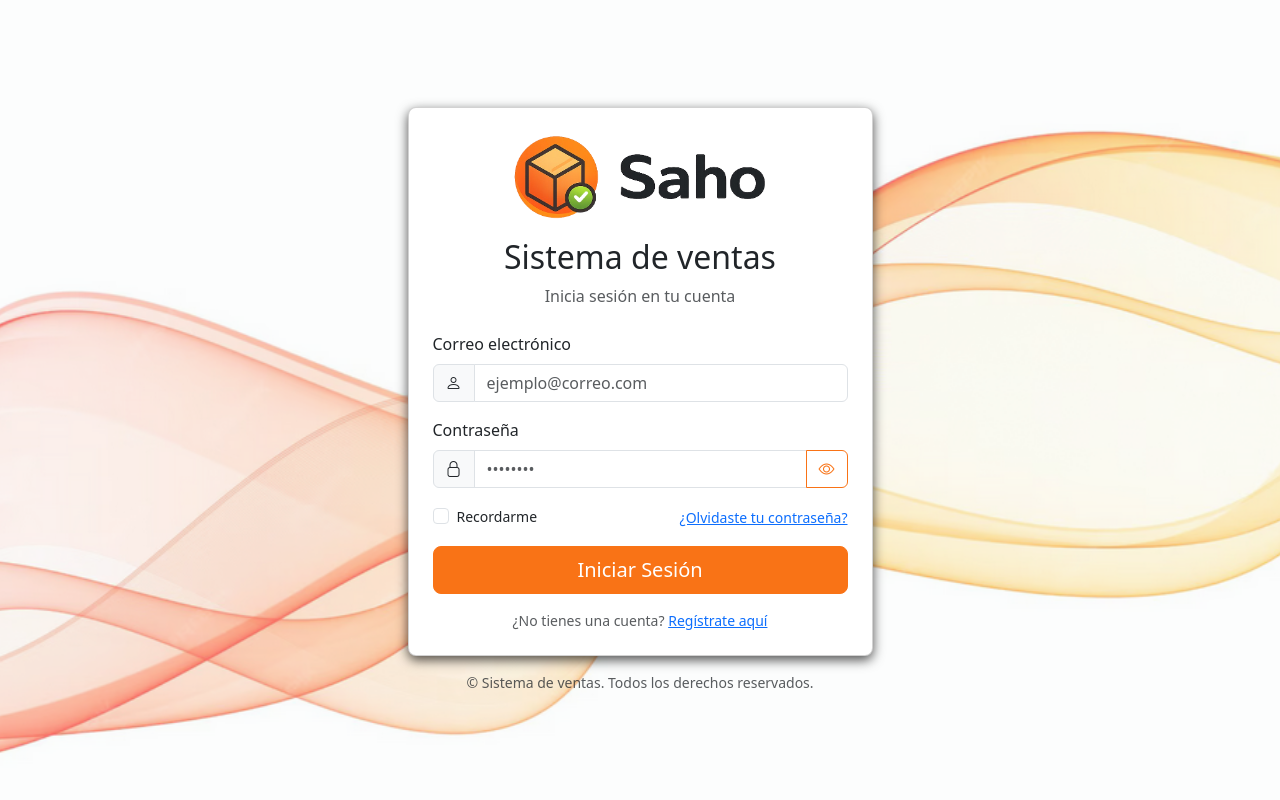
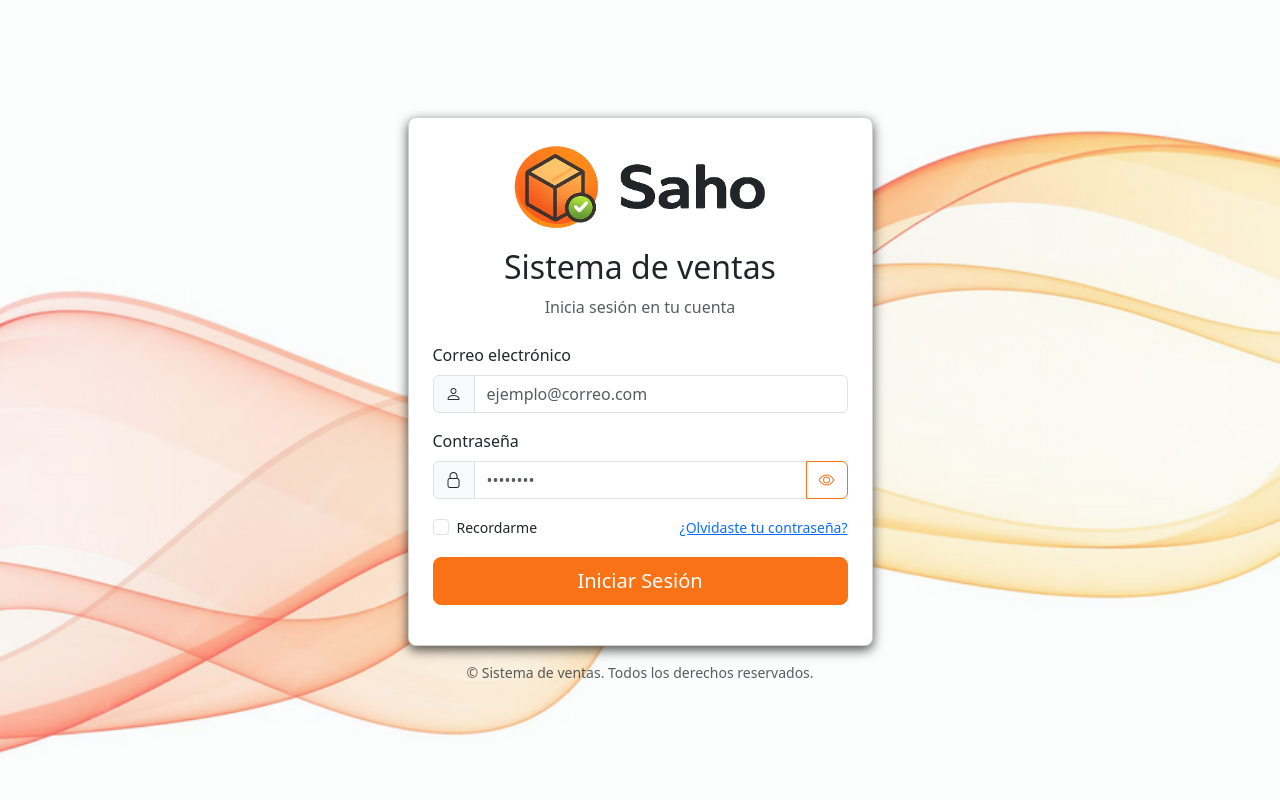
Before and after one commit to 4Vergara/inventarios, a CodeIgniter app: page /inventarios/ in a window 1280 px wide. Run offline with CodeIgniter, Linux system fonts and the light colour scheme; some libraries are stand-ins or nearby versions.

Commit message:
se cambia el nombre de las variables

```diff
--- a/application/views/login.php
+++ b/application/views/login.php
@@ -30,7 +30,7 @@
         width: 80px;
         height: 80px;
         border-radius: 50%;
-        background: var(--orange-500);
+        background: var(--color_principal-500);
         display: flex;
         align-items: center;
         justify-content: center;
@@ -90,7 +90,7 @@
                                 <span class="input-group-text"><i class="bi bi-lock"></i></span>
                                 <input id="contrasena" name="contrasena" type="password" class="form-control"
                                     placeholder="••••••••" required>
-                                <button type="button" class="btn btn-outline-orange" id="togglePassword"
+                                <button type="button" class="btn btn-outline-color_principal" id="togglePassword"
                                     aria-label="Mostrar contraseña">
                                     <i id="eyeIcon" class="bi bi-eye"></i>
                                 </button>
@@ -108,13 +108,8 @@
                         </div>
 
                         <div class="d-grid mb-3">
-                            <button type="submit" class="btn btn-orange btn-lg">Iniciar Sesión</button>
+                            <button type="submit" class="btn btn-color_principal btn-lg">Iniciar Sesión</button>
                         </div>
-
-                        <div class="text-center">
-                            <p class="mb-0 small text-muted">¿No tienes una cuenta? <a href="#">Regístrate aquí</a></p>
-                        </div>
-
                     </form>
                 </div>
             </div>
--- a/assets/css/main.css
+++ b/assets/css/main.css
@@ -1,20 +1,20 @@
 @charset "UTF-8";
 /* ***********************
 	Paleta de colores - NARANJAS (variables CSS)
-	Agregadas para uso en el proyecto como: var(--orange-500)
+	Agregadas para uso en el proyecto como: var(--color_principal-500)
 	*********************** */
 :root {
 	/* Naranja: escala clara -> oscura */
-	--orange-50:  #fff7ed;
-	--orange-100: #ffedd5;
-	--orange-200: #fed7aa;
-	--orange-300: #fdba74;
-	--orange-400: #fb923c;
-	--orange-500: #f97316;
-	--orange-600: #ea580c;
-	--orange-700: #c2410c;
-	--orange-800: #9a3412;
-	--orange-900: #7c2d12;
+	--color_principal-50:  #fff7ed;
+	--color_principal-100: #ffedd5;
+	--color_principal-200: #fed7aa;
+	--color_principal-300: #fdba74;
+	--color_principal-400: #fb923c;
+	--color_principal-500: #f97316;
+	--color_principal-600: #ea580c;
+	--color_principal-700: #c2410c;
+	--color_principal-800: #9a3412;
+	--color_principal-900: #7c2d12;
 }
 
 #body-login {
@@ -268,32 +268,32 @@
 	line-height: 2em;
 }
 
-.btn-orange {
-	background-color: var(--orange-500) !important;
-	border-color: var(--orange-500) !important;
+.btn-color_principal {
+	background-color: var(--color_principal-500) !important;
+	border-color: var(--color_principal-500) !important;
 	color: #ffffff !important;
 }
 
-.btn-orange:hover {
-	background-color: var(--orange-600) !important;
-	border-color: var(--orange-600) !important;
+.btn-color_principal:hover {
+	background-color: var(--color_principal-600) !important;
+	border-color: var(--color_principal-600) !important;
 	color: #ffffff !important;
 }
 
-.btn-orange:active, .btn-orange.active,
-.show > .btn-orange.dropdown-toggle {
-	background-color: var(--orange-700) !important;
-	border-color: var(--orange-700) !important;
+.btn-color_principal:active, .btn-color_principal.active,
+.show > .btn-color_principal.dropdown-toggle {
+	background-color: var(--color_principal-700) !important;
+	border-color: var(--color_principal-700) !important;
 	color: #ffffff !important;
 }
 
-.btn-outline-orange {
-	color: var(--orange-500) !important;
-	border-color: var(--orange-500) !important;
+.btn-outline-color_principal {
+	color: var(--color_principal-500) !important;
+	border-color: var(--color_principal-500) !important;
 }
 
-.btn-outline-orange:hover {
-	background-color: var(--orange-500) !important;
-	border-color: var(--orange-500) !important;
+.btn-outline-color_principal:hover {
+	background-color: var(--color_principal-500) !important;
+	border-color: var(--color_principal-500) !important;
 	color: #ffffff !important;
 }
```
